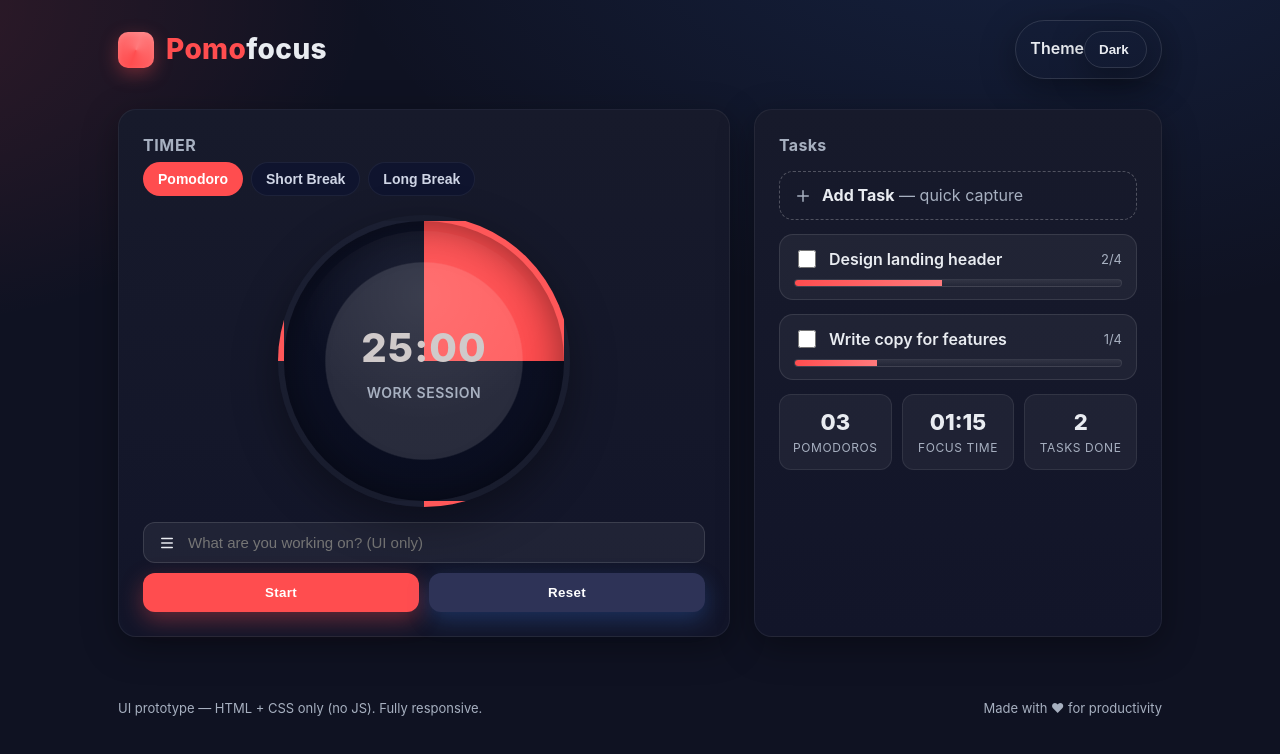
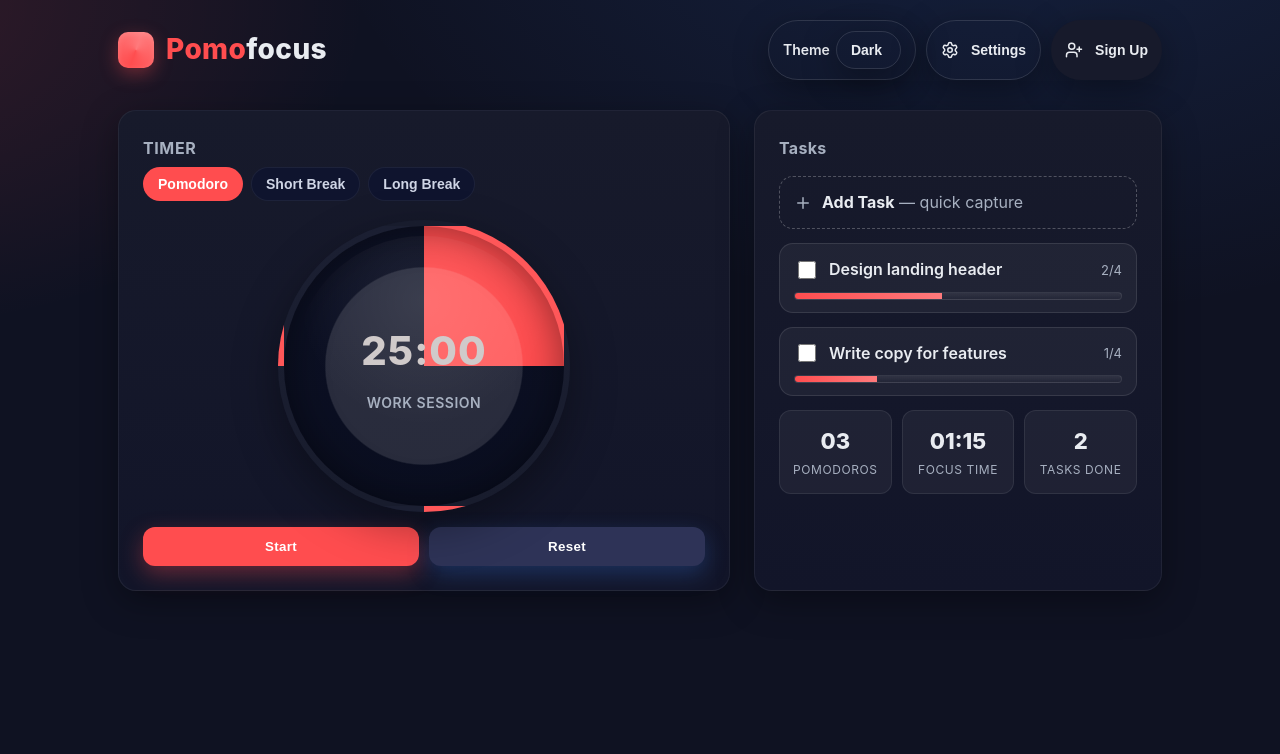
Before and after one commit to Faiqwaseem/pomodoro, a React (Vite) app in the folder my-pomofocus/: page / in a window 1280 px wide. Shown: the top 754 px of the page. Built offline with nearby package versions, Linux system fonts and the light colour scheme.

Commit message:
added button

```diff
--- a/my-pomofocus/package.json
+++ b/my-pomofocus/package.json
@@ -10,6 +10,7 @@
     "preview": "vite preview"
   },
   "dependencies": {
+    "lucide-react": "^0.544.0",
     "react": "^18.3.1",
     "react-dom": "^18.3.1"
   },
--- a/my-pomofocus/src/App.css
+++ b/my-pomofocus/src/App.css
@@ -42,11 +42,14 @@ body {
   background: radial-gradient(1200px 800px at 80% -20%, rgba(59, 130, 246, .15), transparent 60%),
     radial-gradient(900px 600px at -10% 0%, rgba(255, 77, 79, .15), transparent 55%),
     var(--bg);
-  line-height: 1.45;
+  line-height: 1.70;
 }
 
 /* --- Layout --- */
+
+
 .container {
+
   max-width: 1100px;
   margin: 0 auto;
   padding: 22px clamp(16px, 3vw, 28px) 36px;
@@ -91,6 +94,56 @@ header.appbar {
   color: var(--accent);
 }
 
+.pill-btn {
+  display: flex;
+  align-items: center;
+  gap: 6px;
+  appearance: none;
+  border: 0;
+  padding: 10px 16px;
+  border-radius: 999px;
+  background: var(--panel);
+  color: var(--text);
+  cursor: pointer;
+  font-weight: 600;
+  box-shadow: var(--shadow);
+  font-size: 14px;
+  transition: all 0.3s ease;
+}
+
+.pill-btn:hover {
+  background: rgba(255, 255, 255, 0.08);
+}
+
+.pill-btn.secondary {
+  background: transparent;
+  border: 1px solid rgba(255, 255, 255, 0.12);
+}
+
+.pill-btn.primary {
+  background: var(--accent);
+  color: #fff;
+  border: none;
+  box-shadow: 0 4px 12px rgba(0, 0, 0, 0.2);
+}
+
+.pill-btn.primary:hover {
+  background: #ff4d4f;
+  /* hover accent */
+}
+
+@media (max-width: 600px) {
+  header.appbar {
+    flex-direction: column;
+    align-items: flex-start;
+  }
+
+  .actions {
+    width: 100%;
+    justify-content: flex-start;
+    flex-wrap: wrap;
+  }
+}
 .actions {
   display: flex;
   gap: 10px;
@@ -354,18 +407,6 @@ header.appbar {
   letter-spacing: .6px;
 }
 
-footer {
-  max-width: 1100px;
-  margin: 26px auto;
-  padding: 0 clamp(16px, 3vw, 28px) 40px;
-  color: var(--muted);
-  display: flex;
-  justify-content: space-between;
-  align-items: center;
-  gap: 10px;
-  font-size: 13px;
-}
-
 /* --- Responsive --- */
 @media (max-width: 960px) {
   .container {
--- a/my-pomofocus/src/App.jsx
+++ b/my-pomofocus/src/App.jsx
@@ -8,10 +8,6 @@ function App() {
     <>
       <Header />
       <Main />
-      <footer>
-        <span>UI prototype — HTML + CSS only (no JS). Fully responsive.</span>
-        <span>Made with ❤ for productivity</span>
-      </footer>
     </>
   )
 }
--- a/my-pomofocus/src/components/Main.jsx
+++ b/my-pomofocus/src/components/Main.jsx
@@ -125,7 +125,7 @@ const Main = () => {
                 </div>
 
                 <div className="taskbar">
-                    <div className="input" role="group" aria-label="What are you working on?">
+                    {/* <div className="input" role="group" aria-label="What are you working on?">
                         <svg
                             width="18"
                             height="18"
@@ -146,7 +146,7 @@ const Main = () => {
                             placeholder="What are you working on? (UI only)"
                             aria-label="Task name"
                         />
-                    </div>
+                    </div> */}
 
                     <div className="controls">
                         <button onClick={handleStart} className="btn" aria-label="Start timer">
--- a/my-pomofocus/src/components/header.jsx
+++ b/my-pomofocus/src/components/header.jsx
@@ -1,19 +1,19 @@
 import React from 'react'
 import { useState, useEffect } from 'react'
-
+import { Settings, UserPlus } from "lucide-react";
 
 const Header = () => {
-const [theme, setTheme] = useState(()=>{
+    const [theme, setTheme] = useState(() => {
         const savedTheme = localStorage.getItem("theme");
         return savedTheme ? savedTheme : "Dark";
     });
 
 
 
-useEffect(()=>{
+    useEffect(() => {
         document.documentElement.setAttribute("data-theme", theme.toLowerCase())
         localStorage.setItem("theme", theme)
-},[theme])
+    }, [theme])
 
     // console.log(theme)
     return (
@@ -23,23 +23,34 @@ useEffect(()=>{
                     <div aria-hidden="true" className="brand-logo"></div>
                     <h1 aria-label="Pomofocus UI"><span>Pomo</span>focus</h1>
                 </div>
+
                 <nav className="actions" aria-label="Top actions">
+                    {/* Theme Toggle */}
                     <label htmlFor="Theme" className="pill-btn secondary" aria-label="Toggle theme">
                         Theme
-                        <select value={theme}
+                        <select
+                            value={theme}
                             className="pill-btn secondary"
                             aria-label="Toggle theme"
                             name="Theme"
                             onChange={(e) => setTheme(e.target.value)}
                         >
-                        {/* <option value="" disabled selected hidden>Theme</option> */}
                             <option value="Light">Light</option>
                             <option value="Dark">Dark</option>
                         </select>
+                    </label>
 
-                    </label>
-                    {/* <button className="pill-btn secondary" aria-label="Toggle theme">Theme</button> */}
-                    {/* <button className="pill-btn" aria-label="Export data">Export</button> */}
+                    {/* Settings Button */}
+                    <button className="pill-btn secondary" aria-label="Settings">
+                        <Settings size={18} style={{ marginRight: "6px" }} />
+                        Settings
+                    </button>
+
+                    {/* Sign Up Button */}
+                    <button className="pill-btn" aria-label="Sign up">
+                        <UserPlus size={18} style={{ marginRight: "6px" }} />
+                        Sign Up
+                    </button>
                 </nav>
             </header>
 
```
Also changed, not shown: 1 other file (tests, documents, lock files or other folders). Lines whose indentation alone changed are shown as unchanged.
